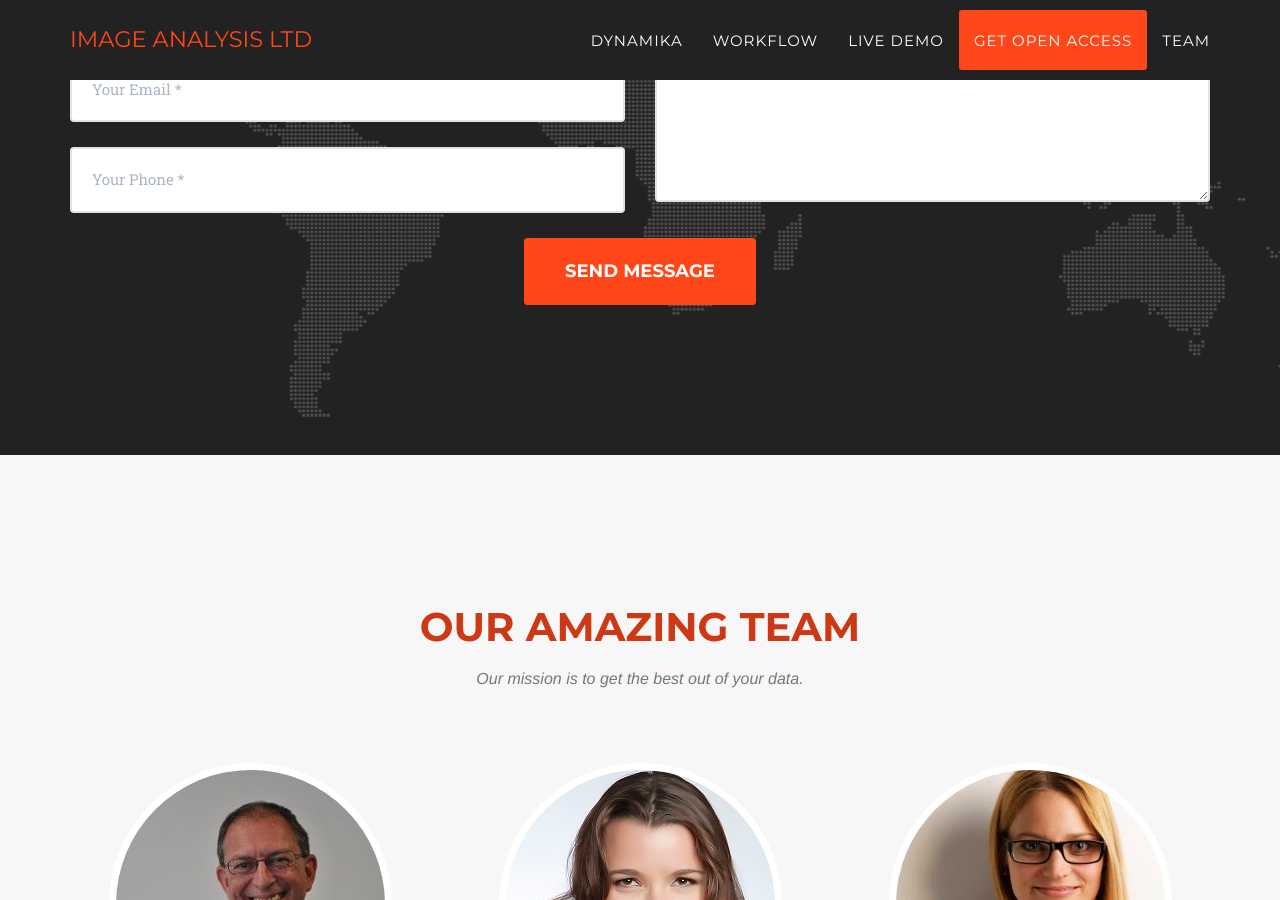
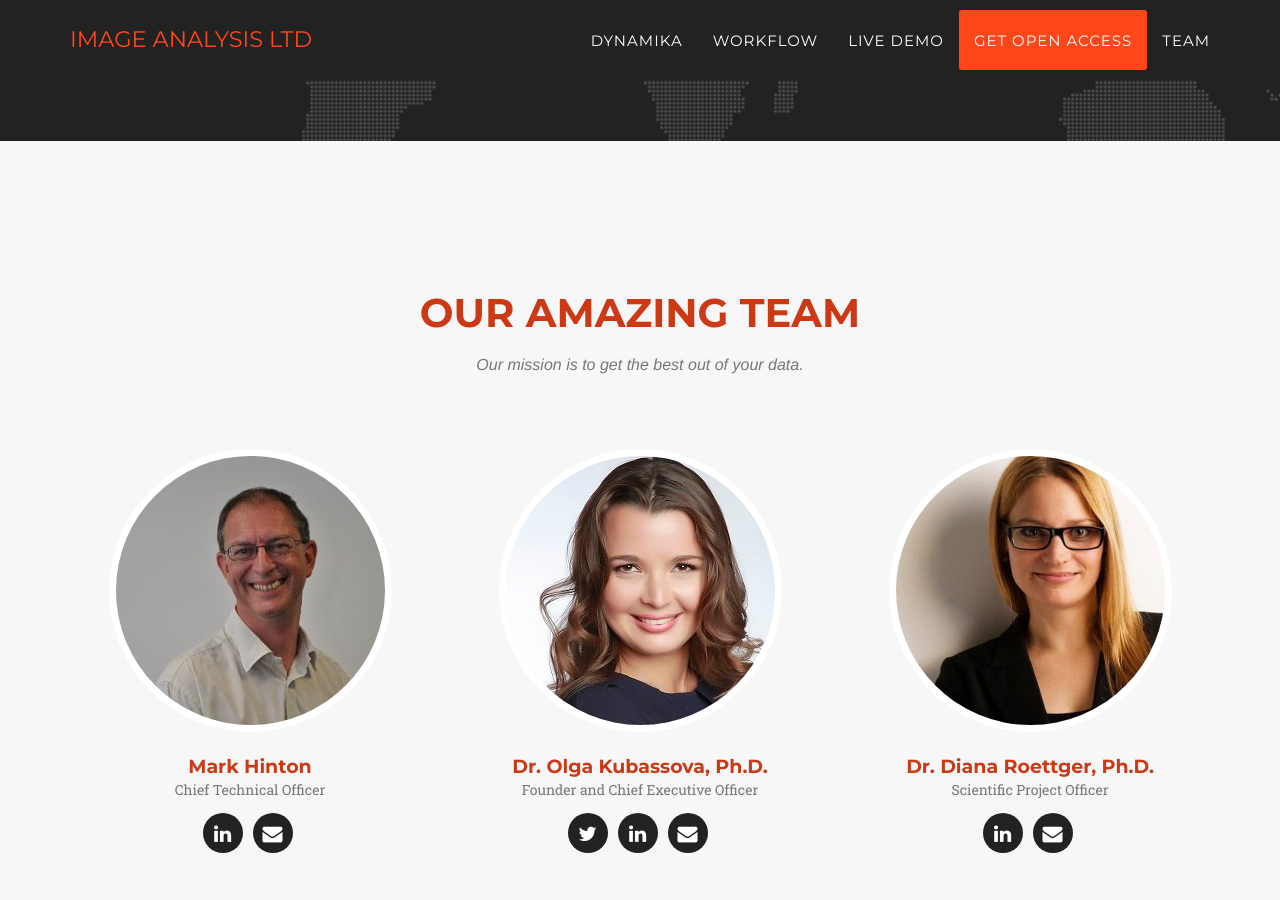
Before and after one commit to imageanalysis/openaccess, a Jekyll site: the page built from index.html, in a window 1280 px wide and 900 px high, scrolled down 4635 px. Built offline with Jekyll 4.4.1, drawn with Linux system fonts in a browser that asks for light colours; some web fonts are replaced.

Commit message:
Update contact.html

```diff
--- a/_includes/contact.html
+++ b/_includes/contact.html
@@ -6,6 +6,12 @@
                     <h3 class="section-subheading text-white">Fill in the form below to get your free Dynamika Open Access license. We will contact you ASAP.</h3>
                 </div>
             </div>
+            <div class="row">
+                <div class="form-group">
+                        <script type="text/javascript" src="https://crm.zoho.com/crm/WebFormServeServlet?rid=uougN1ydDY1QlxemQ4dA62-@B6-MHnNRgidjTB@peOFIKs$&amp;script=$sYG"></script>
+                </div>
+            </div>
+            <!--
             <div class="row">
                 <div class="col-lg-12">
                     <form name="sentMessage" id="contactForm" novalidate>
@@ -38,6 +44,6 @@
                         </div>
                     </form>
                 </div>
-            </div>
+            </div>-->
         </div>
     </section>
```
